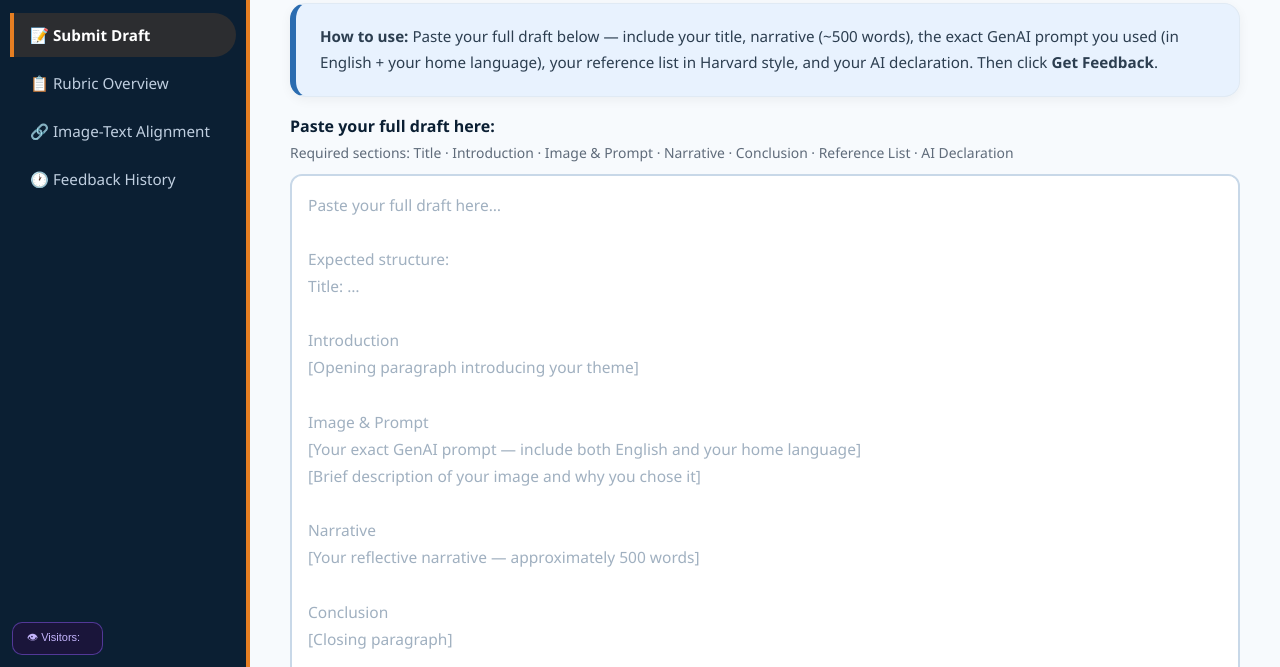
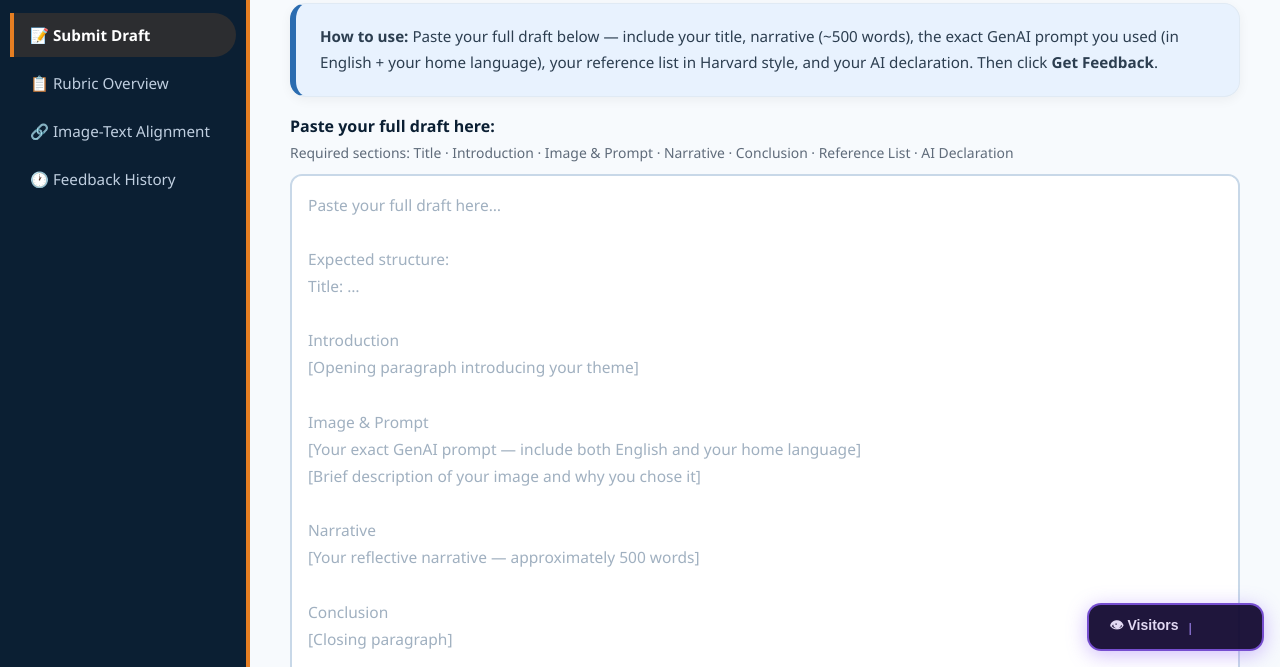
Before and after one commit to oeybers-cpu/narrative-tool, a plain HTML site: page index.html in a window 1280 px wide. Shown: the part 133-800 px from the top of the page. Drawn offline with nearby package versions, Linux system fonts and the light colour scheme.

Commit message:
Move counter to bottom-right, larger, white number visible

```diff
--- a/index.html
+++ b/index.html
@@ -1030,8 +1030,10 @@ function esc(s) {
 </script>
 
 <!-- Visitor Counter -->
-<div style="position:fixed; bottom:12px; left:12px; z-index:9999; background:rgba(30,20,60,0.85); border:1px solid rgba(139,92,246,0.5); border-radius:10px; padding:6px 14px; display:flex; align-items:center; gap:8px;"><span style="color:#c4b5fd; font-size:11px; font-family:sans-serif; white-space:nowrap;">👁 Visitors:</span>
-  <div id="sfcrhhsupxawew3a39nfy89yhtdj1y4kyjl"></div>
+<div style="position:fixed; bottom:16px; right:16px; z-index:9999; background:rgba(20,10,50,0.95); border:2px solid rgba(139,92,246,0.8); border-radius:14px; padding:10px 20px; display:flex; align-items:center; gap:10px; box-shadow:0 4px 20px rgba(139,92,246,0.4);">
+  <span style="color:#e2d9f3; font-size:14px; font-family:sans-serif; white-space:nowrap; font-weight:600;">👁 Visitors</span>
+  <span style="color:#a78bfa; font-size:13px; font-family:sans-serif;">|</span>
+  <div id="sfcrhhsupxawew3a39nfy89yhtdj1y4kyjl" style="color:#ffffff; font-size:18px; font-weight:700; font-family:sans-serif; min-width:40px; text-align:center;"></div>
   <script type="text/javascript" src="https://counter1.optistats.ovh/private/counter.js?c=rhhsupxawew3a39nfy89yhtdj1y4kyjl&down=async" async><\/script>
   <noscript><a href="https://www.freecounterstat.com" title="hit counter"><img src="https://counter1.optistats.ovh/private/freecounterstat.php?c=rhhsupxawew3a39nfy89yhtdj1y4kyjl" border="0" title="hit counter" alt="hit counter"></a></noscript>
 </div>
```
